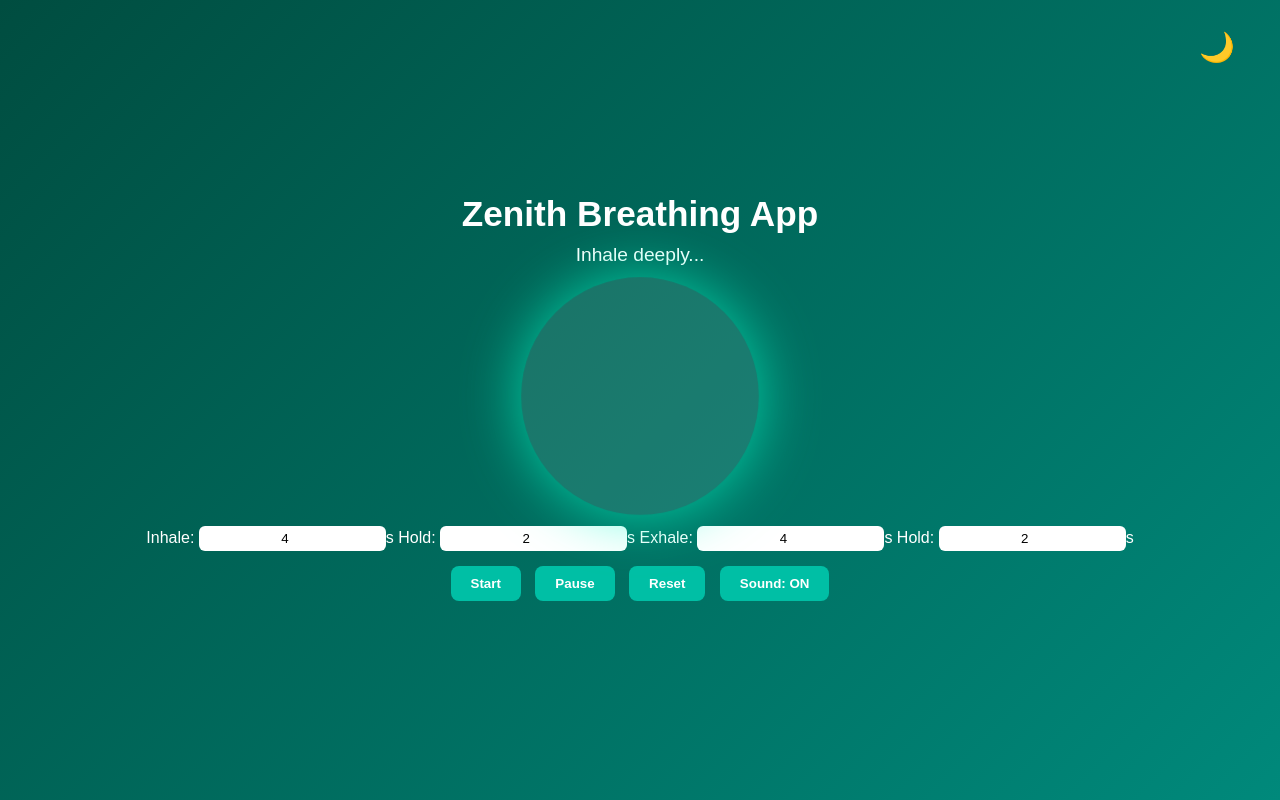
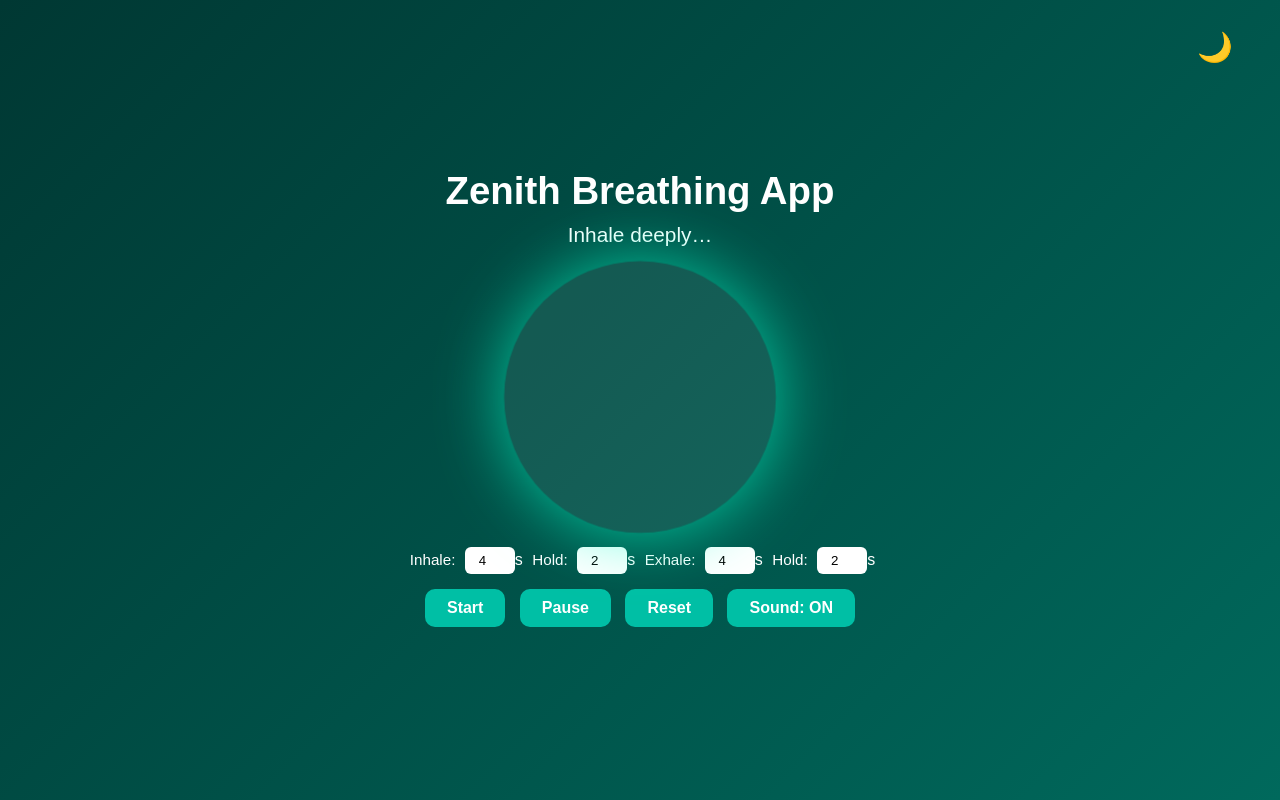
Before and after one commit to Elsayedhawaa/Zenith, a plain HTML site: page index.html in a window 1280 px wide. Both pictures are taken after a click on the button "Start". Drawn offline with Linux system fonts and the light colour scheme.

Commit message:
Update index.html

```diff
--- a/index.html
+++ b/index.html
@@ -9,7 +9,7 @@
     margin: 0;
     padding: 0;
     box-sizing: border-box;
-    font-family: "Poppins", sans-serif;
+    font-family: 'Poppins', sans-serif;
   }
 
   body {
@@ -18,17 +18,17 @@
     flex-direction: column;
     justify-content: center;
     align-items: center;
-    transition: background 2s ease;
-    background: linear-gradient(135deg, #004d40, #00695c);
-    animation: gradientShift 10s ease infinite alternate;
-    color: #fff;
+    background: linear-gradient(135deg, #002b27, #004d40);
+    animation: gradientShift 20s ease-in-out infinite alternate;
+    transition: background 1.5s ease, color 1.5s ease;
+    color: #ffffff;
     overflow: hidden;
   }
 
   @keyframes gradientShift {
-    0% { background: linear-gradient(135deg, #004d40, #00695c); }
-    50% { background: linear-gradient(135deg, #00695c, #00796b); }
-    100% { background: linear-gradient(135deg, #004d40, #00897b); }
+    0% { background: linear-gradient(135deg, #002b27, #004d40); }
+    50% { background: linear-gradient(135deg, #003833, #00695c); }
+    100% { background: linear-gradient(135deg, #002b27, #00796b); }
   }
 
   .theme-toggle {
@@ -42,15 +42,16 @@
     cursor: pointer;
     transition: transform 0.3s ease;
   }
+
   .theme-toggle:hover {
     transform: scale(1.1);
   }
 
   h1 {
-    font-size: 2.2rem;
+    font-size: 2.4rem;
     font-weight: 600;
     opacity: 0;
-    animation: fadeIn 2s forwards;
+    animation: fadeIn 2.5s forwards;
   }
 
   @keyframes fadeIn {
@@ -59,26 +60,27 @@
 
   .phrase {
     margin-top: 10px;
-    font-size: 1.2rem;
+    font-size: 1.3rem;
+    font-weight: 500;
     opacity: 0;
     transition: opacity 1s ease;
   }
 
   .circle {
-    width: 200px;
-    height: 200px;
+    width: 220px;
+    height: 220px;
     border-radius: 50%;
-    background: rgba(255, 255, 255, 0.1);
-    box-shadow: 0 0 20px rgba(0, 255, 200, 0.3);
-    margin: 30px 0;
+    background: rgba(255, 255, 255, 0.08);
+    box-shadow: 0 0 25px rgba(0, 255, 200, 0.25);
+    margin: 40px 0;
     display: flex;
     justify-content: center;
     align-items: center;
-    transition: transform 4s ease, box-shadow 2s ease;
+    transition: transform 4s ease, box-shadow 3s ease;
   }
 
-  .glow {
-    box-shadow: 0 0 50px rgba(0, 255, 200, 0.7);
+  .circle.glow {
+    box-shadow: 0 0 55px rgba(0, 255, 200, 0.7);
   }
 
   .controls {
@@ -92,23 +94,31 @@
     background: #00bfa5;
     border: none;
     color: #fff;
-    padding: 10px 20px;
+    padding: 10px 22px;
     margin: 5px;
-    border-radius: 8px;
+    border-radius: 10px;
     cursor: pointer;
     font-weight: 600;
+    font-size: 1rem;
     transition: background 0.3s, transform 0.3s;
   }
+
   button:hover {
     background: #1de9b6;
     transform: scale(1.05);
   }
 
   input {
-    padding: 5px;
+    padding: 6px;
     border-radius: 6px;
     border: none;
+    width: 50px;
     text-align: center;
+  }
+
+  label {
+    margin: 0 5px;
+    font-size: 0.95rem;
   }
 
   .light-mode {
@@ -126,8 +136,8 @@
   }
 
   .light-mode .circle {
-    background: rgba(0, 77, 64, 0.1);
-    box-shadow: 0 0 20px rgba(0, 77, 64, 0.3);
+    background: rgba(0, 77, 64, 0.08);
+    box-shadow: 0 0 25px rgba(0, 77, 64, 0.25);
   }
 </style>
 </head>
@@ -195,7 +205,7 @@
     soundToggle.textContent = soundOn ? "Sound: ON" : "Sound: OFF";
   });
 
-  const phases = ["Inhale deeply...", "Hold...", "Exhale slowly...", "Hold..."];
+  const phases = ["Inhale deeply…", "Hold…", "Exhale slowly…", "Hold…"];
   let phaseIndex = 0;
 
   function updatePhrase(text) {
@@ -213,7 +223,7 @@
     }
   }
 
-  function breathe() {
+  function breatheCycle() {
     const times = [
       inhaleTime.value * 1000,
       holdTime.value * 1000,
@@ -221,35 +231,43 @@
       holdTime2.value * 1000,
     ];
 
-    let totalCycle = times.reduce((a, b) => a + b);
-    let current = 0;
-    phaseIndex = 0;
-    updatePhrase(phases[phaseIndex]);
+    let totalCycle = times.reduce((a, b) => a + b, 0);
+    let phaseDurations = [...times];
 
-    circle.classList.add("glow");
-    circle.style.transform = "scale(1.2)";
+    let currentPhase = 0;
+    updatePhrase(phases[currentPhase]);
+    playChime();
+    animatePhase(currentPhase);
 
     interval = setInterval(() => {
-      current += times[phaseIndex];
-      setTimeout(() => {
-        playChime();
-        phaseIndex = (phaseIndex + 1) % phases.length;
-        updatePhrase(phases[phaseIndex]);
-        if (phaseIndex === 0) circle.style.transform = "scale(1.2)";
-        else if (phaseIndex === 2) circle.style.transform = "scale(0.8)";
-      }, times[phaseIndex]);
+      currentPhase = (currentPhase + 1) % phases.length;
+      updatePhrase(phases[currentPhase]);
+      playChime();
+      animatePhase(currentPhase);
+    }, phaseDurations[currentPhase]);
 
-      if (current >= totalCycle) {
-        clearInterval(interval);
-        breathe();
-      }
+    setTimeout(() => {
+      clearInterval(interval);
+      breatheCycle();
     }, totalCycle);
+  }
+
+  function animatePhase(index) {
+    if (index === 0) { // Inhale
+      circle.style.transform = "scale(1.25)";
+      circle.classList.add("glow");
+    } else if (index === 2) { // Exhale
+      circle.style.transform = "scale(0.85)";
+      circle.classList.add("glow");
+    } else {
+      circle.classList.remove("glow");
+    }
   }
 
   startBtn.addEventListener("click", () => {
     if (!running) {
       running = true;
-      breathe();
+      breatheCycle();
     }
   });
 
```
